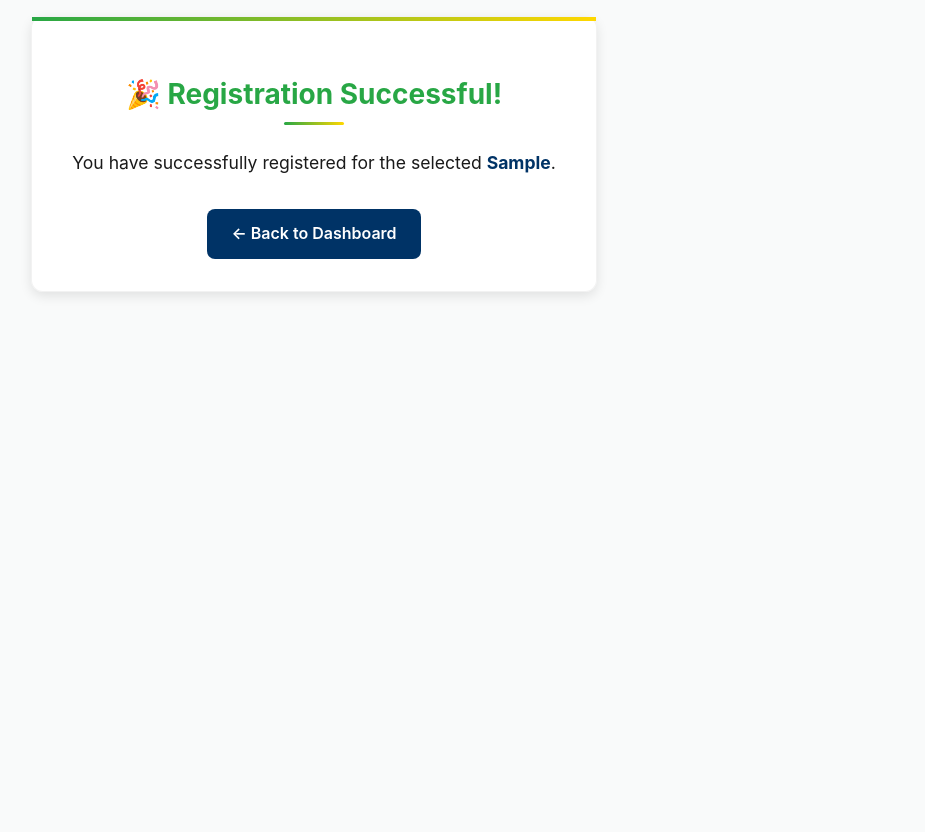
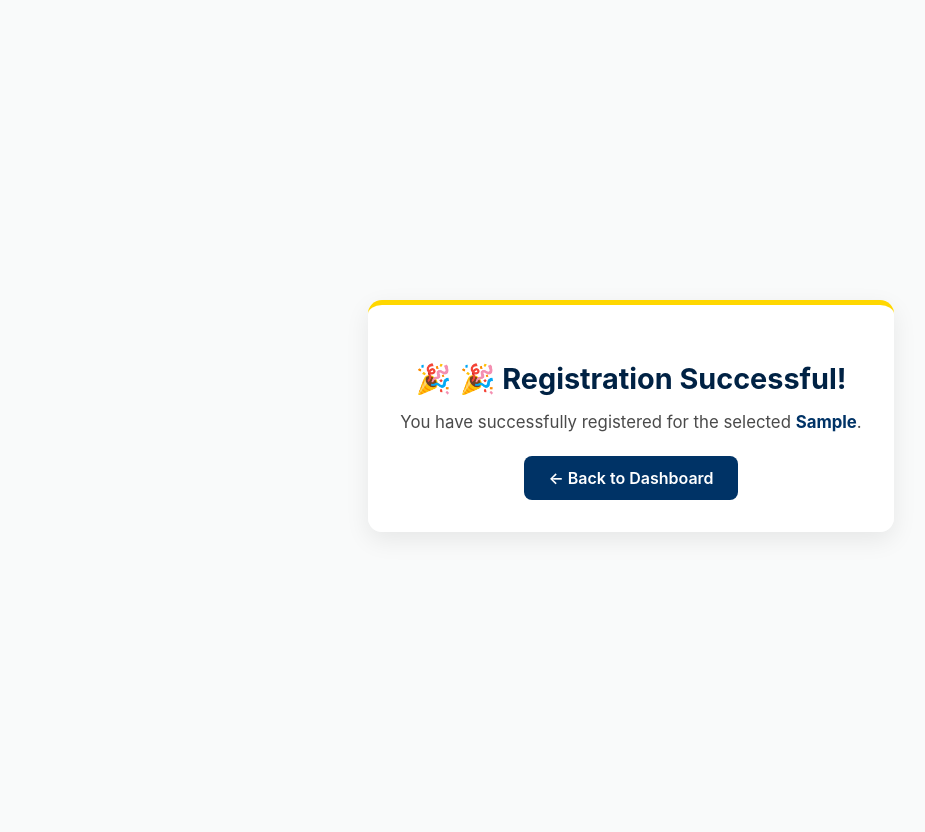
Before and after one commit to srimayeebhattacharyya/Government_PGIP_Portal, a Django app: template MY_PR/core/templates/success.html in a window 1280 px wide. Shown: the whole page, without its empty margins (9-934 px from the left). Run offline with Django 5.2, Linux system fonts and the light colour scheme; the template is opened without the code that fills it: most values are stand-ins (such as "Sample title", 1, 10 or a date in 2020).

Commit message:
Update success.css

```diff
--- a/MY_PR/core/static/css/success.css
+++ b/MY_PR/core/static/css/success.css
@@ -4,146 +4,88 @@
   --primary-dark: #002244;
   --accent: #ffd700;
   --accent-light: #ffea80;
-  --success: #28a745;
-  --success-light: #d4edda;
   --text: #1a1a1a;
   --text-light: #4a4a4a;
   --bg: #f9fafa;
-  --card-bg: rgba(255, 255, 255, 0.95);
-  --shadow-sm: 0 1px 3px rgba(0, 0, 0, 0.08);
-  --shadow-md: 0 4px 12px rgba(0, 0, 0, 0.1);
-  --shadow-lg: 0 8px 24px rgba(0, 0, 0, 0.12);
-  --transition: all 0.3s cubic-bezier(0.25, 0.8, 0.25, 1);
-  --border-radius: 12px;
+  --card-bg: rgba(255, 255, 255, 0.98);
+  --shadow-md: 0 8px 24px rgba(0, 0, 0, 0.08);
+  --transition: all 0.3s ease;
+  --border-radius: 14px;
 }
-
 body {
   margin: 0;
-  font-family: 'Inter', system-ui, -apple-system, sans-serif;
+  font-family: 'Inter', system-ui, sans-serif;
   background: var(--bg);
-  color: var(--text);
-  line-height: 1.6;
-  scroll-behavior: smooth;
-  text-rendering: optimizeLegibility;
-  -webkit-font-smoothing: antialiased;
-  min-height: 100vh;
   display: flex;
   justify-content: center;
   align-items: center;
+  min-height: 100vh;
   padding: 1rem;
 }
 
 .container {
-  width: 100%;
-  max-width: 1200px;
-  margin: 0 auto;
+  display: flex;
+  justify-content: center;
+  align-items: center;
+  min-height: 100vh;
 }
 
 .card {
   background: var(--card-bg);
   border-radius: var(--border-radius);
+  box-shadow: var(--shadow-md);
   padding: 2rem;
-  box-shadow: var(--shadow-md);
+  max-width: 480px;
   width: 100%;
-  max-width: 500px;
   text-align: center;
-  position: relative;
-  border: 1px solid rgba(0, 0, 0, 0.05);
+  border-top: 5px solid var(--accent);
+  animation: fadeIn 0.5s ease-out;
 }
 
-.card::before {
-  content: '';
-  position: absolute;
-  top: 0;
-  left: 0;
-  right: 0;
-  height: 4px;
-  background: linear-gradient(90deg, var(--success), var(--accent));
-}
-
-h2 {
-  font-size: 1.75rem;
-  margin-bottom: 1.5rem;
-  color: var(--success);
-  position: relative;
-  padding-bottom: 0.5rem;
-}
-
-h2::after {
-  content: '';
-  position: absolute;
-  bottom: 0;
-  left: 50%;
-  transform: translateX(-50%);
-  width: 60px;
-  height: 3px;
-  background: linear-gradient(90deg, var(--success), var(--accent));
-  border-radius: 3px;
-}
-
-p {
-  font-size: 1.1rem;
-  color: var(--text);
-  margin-bottom: 2rem;
-}
-
-strong {
-  color: var(--primary);
-}
-
-.btn {
-  background: var(--primary);
-  color: white;
-  border: none;
-  padding: 0.75rem 1.5rem;
-  border-radius: 8px;
-  font-size: 1rem;
-  font-weight: 600;
-  cursor: pointer;
-  transition: var(--transition);
-  text-decoration: none;
-  display: inline-flex;
+.card-body h2 {
+  font-size: 1.8rem;
+  font-weight: 700;
+  color: var(--primary-dark);
+  margin-bottom: 0.5rem;
+  display: flex;
   align-items: center;
   justify-content: center;
   gap: 0.5rem;
 }
 
-.btn:hover {
+.card-body h2::before {
+  content: "🎉";
+  font-size: 1.8rem;
+}
+
+.card-body p {
+  font-size: 1.05rem;
+  color: var(--text-light);
+  margin-bottom: 1.5rem;
+}
+
+.card-body strong {
+  color: var(--primary);
+}
+
+.btn-primary {
+  display: inline-block;
+  padding: 0.75rem 1.5rem;
+  background: var(--primary);
+  color: white;
+  font-weight: 600;
+  border-radius: 8px;
+  text-decoration: none;
+  transition: var(--transition);
+}
+
+.btn-primary:hover {
   background: var(--primary-light);
   transform: translateY(-2px);
-  box-shadow: var(--shadow-sm);
+  box-shadow: 0 4px 12px rgba(0, 51, 102, 0.25);
 }
 
-/* Responsive */
-@media screen and (max-width: 576px) {
-  .card {
-    padding: 1.5rem;
-  }
-
-  h2 {
-    font-size: 1.5rem;
-  }
-
-  p {
-    font-size: 1rem;
-  }
+@keyframes fadeIn {
+  from { opacity: 0; transform: translateY(20px); }
+  to { opacity: 1; transform: translateY(0); }
 }
-
-/* Scrollbar */
-::-webkit-scrollbar {
-  width: 8px;
-  height: 8px;
-}
-
-::-webkit-scrollbar-track {
-  background: rgba(0, 0, 0, 0.05);
-}
-
-::-webkit-scrollbar-thumb {
-  background: rgba(0, 51, 102, 0.3);
-  border-radius: 4px;
-}
-
-::-webkit-scrollbar-thumb:hover {
-  background: rgba(0, 51, 102, 0.5);
-}
```
